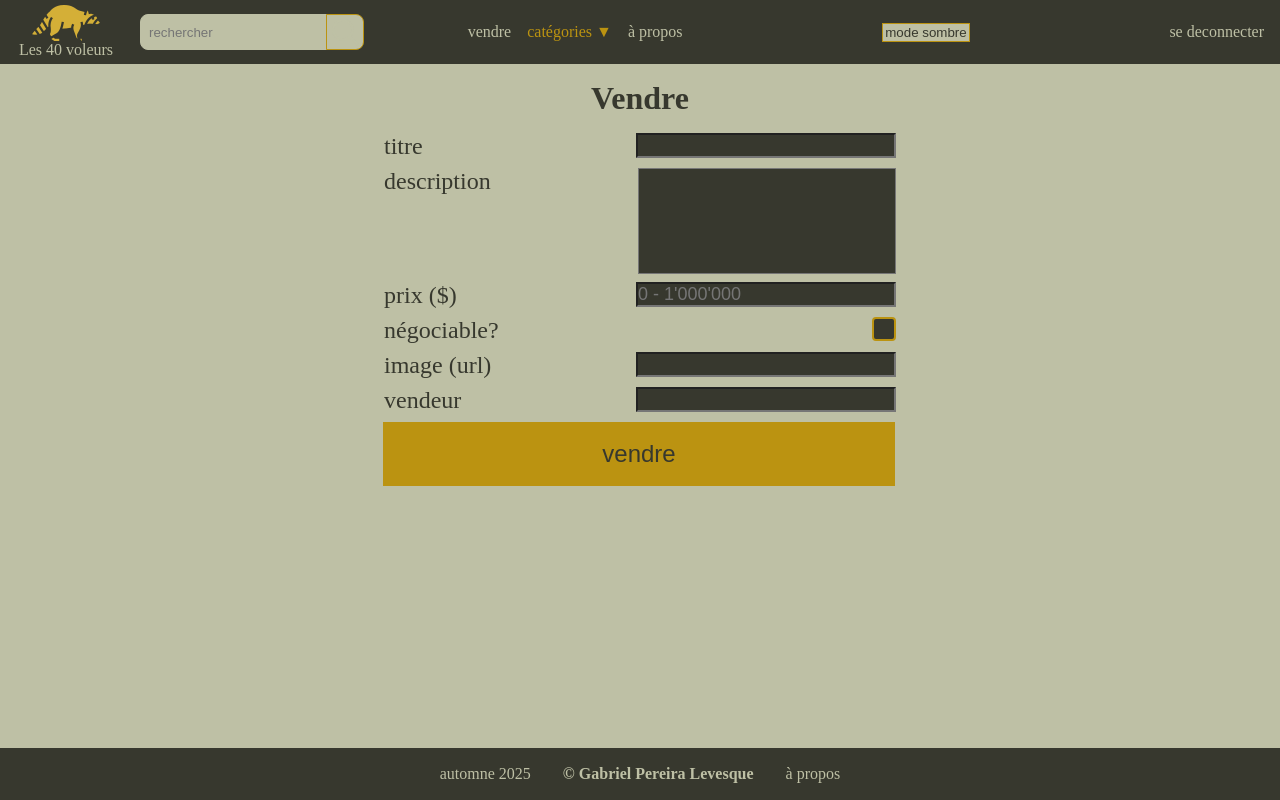
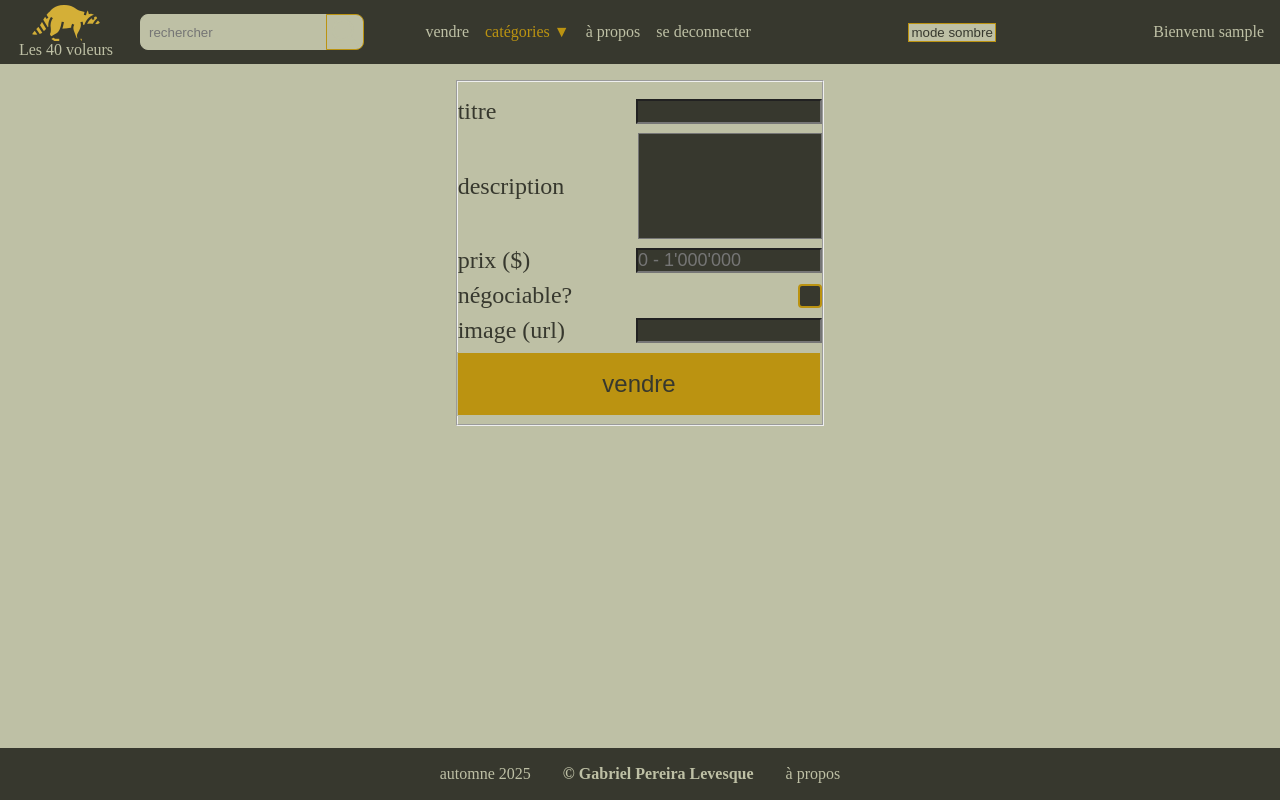
Before and after one commit to gabushk4/40voleurs, a PHP site: page /vendre.php in a window 1280 px wide. Run offline with PHP 8.4, Linux system fonts and the light colour scheme; the visitor is signed in with stand-in values (Sample User, id 1).

Commit message:
maintenant, les sessions sont geres. donc un utilisateur ne peut vendre que sil est connecte. De plus, il na plus besoin d'entrer son pseudo quand il vend, tout est automatiquement envoye par la session

```diff
--- a/include/nav.php
+++ b/include/nav.php
@@ -2,7 +2,7 @@
     $connecte = false;
     session_start();
 
-    if(isset($_SESSION['connecte'])){
+    if(isset($_SESSION['connecteA40V'])){
         $connecte = true;
     }
 ?>
@@ -23,7 +23,9 @@
     <ul class="nav-menu">
         <a id="hamburger">☰</a>
         <li>
-            <a href="./vendre.php">vendre</a>
+            <?php if($connecte)
+                echo "<a href='./vendre.php'>vendre</a>";
+            ?>
         </li>
         <li class="dropdown">
             <a class="dropdown-button" onclick="toggleDropdown()">catégories ▼</a>
@@ -36,21 +38,28 @@
         <li>
             <a href="#">à propos</a>
         </li>
+        <li>
+            <?php
+                if($connecte == true)
+                    echo "<a href='deconnexion.php'>se deconnecter</a>";
+            ?>
+        </li>
     </ul>
     <div id="theme">
         <button id="theme-toggle" class="btn-normal">Changer de thème</button>
     </div>
 
     <?php
-        if($connecte)
-            echo "<a href='deconnexion.php'>se deconnecter</a>";
-        else{
+        if(!$connecte){
+            echo "<div id='compte-btns'>
+                    <a class='btn-normal' href='connexion.php'>connexion</a>
+                    <a class='btn-imp' href='inscription.php'>inscription</a>
+                <div>
+            ";
+        }else if (isset($_SESSION['pseudo'])){
+            $pseudo = $_SESSION['pseudo'];
             echo "
-                <div id='compte-btns'>
-                    <button class='btn-normal'>connexion</button>
-                    <div class='separateur'/>
-                    <button class='btn-imp'>inscription</button>
-                </div>
+                <p class='connecte'>Bienvenu $pseudo</p>
             ";
         }
     ?>
--- a/logins.csv
+++ b/logins.csv
@@ -0,0 +1,2 @@
+prof|test
+gab|Gabou2005
--- a/style.css
+++ b/style.css
@@ -233,6 +235,10 @@ button{
 }
 .btn-imp{
     background-color: var(--accent);
+    border:1px solid var(--primary);
+    display: flex;
+    align-items: center;
+    justify-content: center;
     color: var(--secondary);
 }
 .btn-normal{
@@ -319,7 +325,7 @@ footer div{
     align-items: center;
     justify-content: center;
 }
-.main-vendre{
+.main-form{
     display: flex;
     flex-direction: column;
     align-items: center;
@@ -327,9 +333,8 @@ footer div{
     height: 100%;
     margin: 16px auto;
 }
-.form-vendre{
+.form-perso{
     margin-top: 16px;
-    width: 40%;
 }
 .form-ligne{
     display: flex;
@@ -338,7 +343,7 @@ footer div{
     height: fit-content;
     font-size: 24px;
     justify-content: space-between;
-    align-items: flex-start;
+    align-items: center;
     margin-bottom: 8px;
     color: var(--secondary);
 }
@@ -395,3 +406,6 @@ h1{
     align-self: center;
 
 }
+.connecte{
+    color:var(--primary);
+}
--- a/vendre.php
+++ b/vendre.php
@@ -4,7 +4,7 @@
     include "./include/nav.php";
 ?>
     </header>
-    <main class="main-vendre">
+    <main class="main-form">
         <div class="historique-vendre">
             <?php
                 const MIN_TITRE = 1;
@@ -26,13 +26,15 @@
                     $erreurDebut = 'impossible de continuer la demande, ';
                     $erreurComplement = 'veuillez réessayer';
                     $dateAjout = time();
+                    $pseudo = $_SESSION['pseudo'];
 
                     @$fData = fopen('./data.csv', 'a');
                     @$valeursSet =  @isset(
                         $_POST['titre'],
                         $_POST['description'],
                         $_POST['prix'],
-                        $_POST['vendeur']);
+                        $pseudo);
+
                     @$negociable = $_POST['negociable'] == 'on' ? 'oui' : 'non';
                     @$img_url = IMG_DEFAULT;
 
@@ -51,8 +53,7 @@
                                     ['description',$_POST['description']],
                                     ['prix',$_POST['prix']],
                                     ['negociable',$_POST['negociable']],
-                                    ['image_url',$_POST['image_url']],
-                                    ['vendeur',$_POST['vendeur']]
+                                    ['image_url',$_POST['image_url']]
                                 )
                             );
                         }
@@ -64,8 +65,9 @@
                                     ['titre', $_POST['titre']],
                                     ['prix',$_POST['prix']],
                                     ['negociable',$_POST['negociable']],
-                                    ['image_url',$_POST['image_url']],
-                                    ['vendeur',$_POST['vendeur']]));
+                                    ['image_url',$_POST['image_url']]
+                                )
+                            );
                         }
                         elseif(!ValeurCorrecte($_POST['prix'], MIN_PRIX, MAX_PRIX)){
                             $message .= "prix invalide; doit être entre 0 et 1'000'000";
@@ -75,8 +77,7 @@
                                     ['titre', $_POST['titre']],
                                     ['description',$_POST['description']],
                                     ['negociable',$_POST['negociable']],
-                                    ['image_url',$_POST['image_url']],
-                                    ['vendeur',$_POST['vendeur']]
+                                    ['image_url',$_POST['image_url']]
                                 )
                             );
                         }
@@ -88,20 +89,6 @@
                                     ['titre', $_POST['titre']],
                                     ['description',$_POST['description']],
                                     ['prix',$_POST['prix']],
-                                    ['image_url',$_POST['image_url']],
-                                    ['vendeur',$_POST['vendeur']]
-                                )
-                            );
-                        }
-                        elseif(!ValeurCorrecte(strlen($_POST['vendeur']), MIN_PSEUDO, MAX_PSEUDO)){
-                            $message .= 'nom du vendeur invalide; sa longueur doit être entre 2 et 20 caractères';
-                            header('Location: '.$URL_BASE.
-                                RemplirQueries(
-                                    ['message', $message],
-                                    ['titre', $_POST['titre']],
-                                    ['description',$_POST['description']],
-                                    ['prix',$_POST['prix']],
-                                    ['negociable',$_POST['negociable']],
                                     ['image_url',$_POST['image_url']]
                                 )
                             );
@@ -109,7 +96,7 @@
                         elseif($fData){
                             $erreurDebut = '';
                             $message = '';
-                            fwrite($fData, $_POST['titre'].'|'.$_POST['description'].'|'.$_POST['prix'].'|'.$negociable.'|'.$img_url.'|'.$_POST['vendeur'].'|'.$dateAjout."\n");
+                            fwrite($fData, $_POST['titre'].'|'.$_POST['description'].'|'.$_POST['prix'].'|'.$negociable.'|'.$img_url.'|'.$pseudo.'|'.$dateAjout."\n");
 
                             include "./include/funcAfficherAnnonce.php";
 
@@ -119,7 +106,7 @@
                                 $_POST['prix'],
                                 $negociable,
                                 $img_url,
-                                $_POST['vendeur'],
+                                $pseudo,
                                 $dateAjout
                             ]);
                             echo "
@@ -136,8 +123,8 @@
         </div>
         <h2 class="erreur"><?=
             $_GET['message']??''?></h2>
-        <h1>Vendre</h1>
-        <form class="form-vendre" method="POST">
+        <fieldset title="vendre">
+            <form class="form-perso" method="POST">
                 <div class="form-ligne">
                     <label for="titre">titre</label>
                     <input id="titre" name="titre" value="<?= $_GET['titre'] ?? '' ?>"/>
@@ -158,15 +145,12 @@
                     <label for="image_url">image (url)</label>
                     <input type="url" id="image_url" name="image_url" value="<?= $_GET['image_url'] ?? '' ?>"/>
                 </div>
-            <div class="form-ligne">
-                <label for="vendeur">vendeur</label>
-                <input id="vendeur" name="vendeur" value="<?= $_GET['vendeur'] ?? '' ?>"/>
-            </div>
                 <div class="form-ligne" style="height:64px">
                     <button type="submit" class="btn-imp" style="width:100%; font-size: 24px;">
                     vendre
                     </button>
                 </div>
             </form>
+        </fieldset>
     </main>
     <?php include "./include/footer.php"?>
```
Also changed, not shown: other parts of style.css (+17 -9 lines), connexion.php (+51 -0 lines), deconnexion.php (added, +9 -0 lines), inscription.php (+44 -0 lines). Lines whose indentation alone changed are shown as unchanged.
